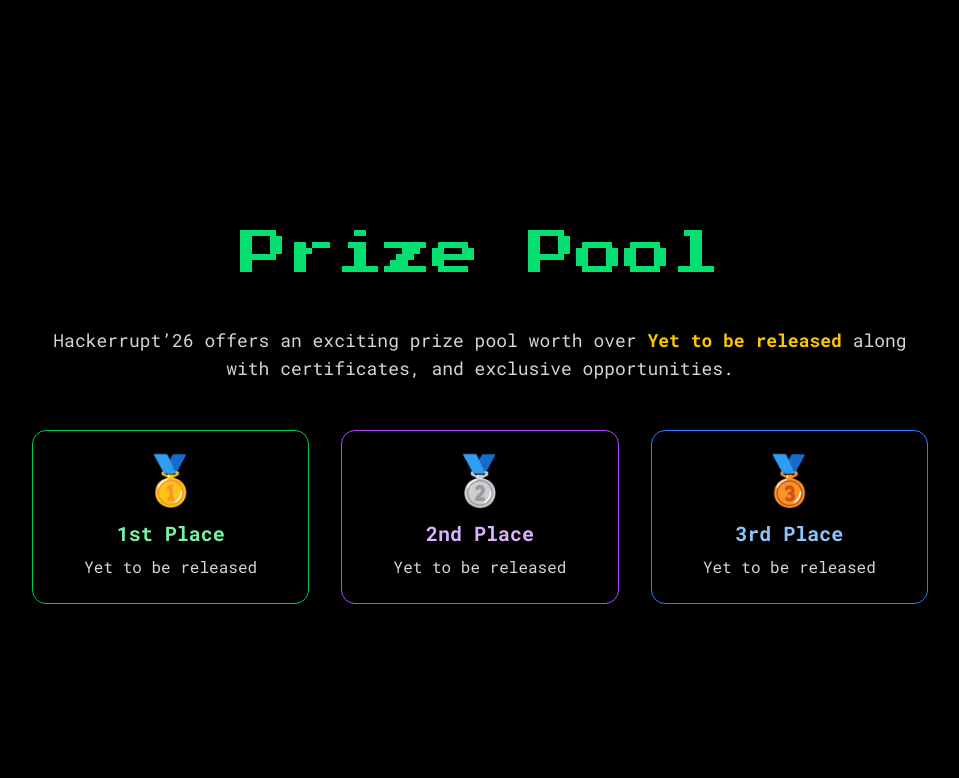
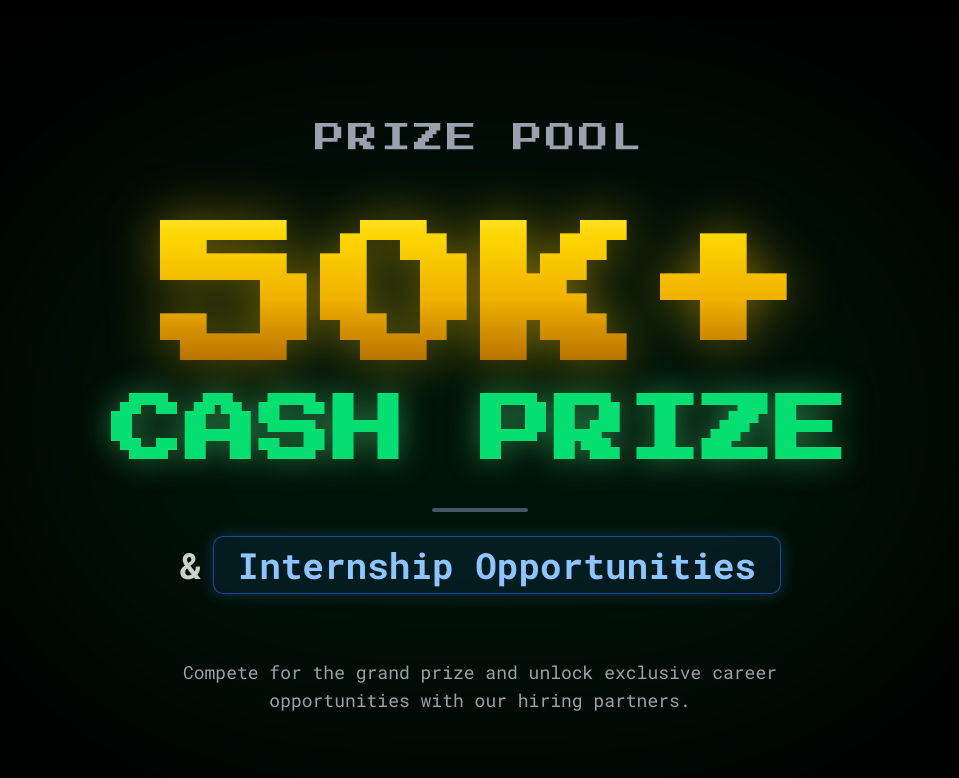
Before and after one commit to 25-sriram/Hackerrupt-2025, a Next.js app: page / in a window 1280 px wide. Shown: the part 802-1580 px from the top of the page, without its empty margins (160-1119 px from the left). Built offline with nearby package versions, Linux system fonts and the light colour scheme; no server answers.

Commit message:
Revamp PrizePoolSection layout and content
Updated the PrizePoolSection with a new layout and additional content, including a background glow effect and a cash prize heading.

```diff
--- a/app/page.tsx
+++ b/app/page.tsx
@@ -351,38 +351,45 @@ const HomeSection = ({ onRegisterClick }: { onRegisterClick: () => void }) => (
 );
 
 const PrizePoolSection = () => (
-  <div className="min-h-screen flex flex-col items-center justify-center text-center px-4 py-20">
-    <div className="max-w-4xl mx-auto">
-      <h2 className="font-pixel text-3xl md:text-5xl mb-12 text-green-400 animate-slide-in-down">
-        Prize Pool
+  <div className="min-h-screen flex flex-col items-center justify-center text-center px-4 py-20 relative overflow-hidden">
+    {/* Background Glow Effect */}
+    <div className="absolute top-1/2 left-1/2 -translate-x-1/2 -translate-y-1/2 w-3/4 h-3/4 bg-green-500/10 blur-[120px] rounded-full pointer-events-none" />
+
+    <div className="max-w-5xl mx-auto relative z-10">
+      <h2 className="font-pixel text-2xl md:text-3xl mb-16 text-gray-400 tracking-widest uppercase">
+        PRIZE POOL
       </h2>
 
-      <p className="text-lg text-gray-300 mb-12">
-        Hackerrupt’26 offers an exciting prize pool worth over{" "}
-        <span className="text-yellow-400 font-bold">Yet to be released</span> along with
-        certificates, and exclusive opportunities.
-      </p>
-
-      {/* Prize Grid */}
-      <div className="grid md:grid-cols-3 gap-8">
-        <div className="bg-black/50 border border-green-500 rounded-xl p-6 hover:scale-105 transition-transform duration-300">
-          <div className="text-5xl mb-4">🥇</div>
-          <h3 className="text-xl font-bold text-green-300 mb-2">1st Place</h3>
-          <p className="text-gray-300">Yet to be released</p>
+      {/* Huge Text Container */}
+      <div className="flex flex-col items-center animate-slide-in-down space-y-4">
+
+        {/* The Big Number */}
+        <div className="relative">
+            <h1 className="font-pixel text-8xl md:text-[10rem] leading-none font-extrabold text-transparent bg-clip-text bg-gradient-to-b from-yellow-300 via-yellow-500 to-yellow-700 drop-shadow-[0_0_25px_rgba(234,179,8,0.5)]">
+            50K+
+            </h1>
         </div>
 
-        <div className="bg-black/50 border border-purple-500 rounded-xl p-6 hover:scale-105 transition-transform duration-300">
-          <div className="text-5xl mb-4">🥈</div>
-          <h3 className="text-xl font-bold text-purple-300 mb-2">2nd Place</h3>
-          <p className="text-gray-300">Yet to be released</p>
-        </div>
-
-        <div className="bg-black/50 border border-blue-500 rounded-xl p-6 hover:scale-105 transition-transform duration-300">
-          <div className="text-5xl mb-4">🥉</div>
-          <h3 className="text-xl font-bold text-blue-300 mb-2">3rd Place</h3>
-          <p className="text-gray-300">Yet to be released</p>
+        {/* Cash Prize Text */}
+        <h2 className="text-4xl md:text-7xl font-bold text-green-400 font-pixel tracking-wide drop-shadow-[0_0_15px_rgba(74,222,128,0.5)]">
+          CASH PRIZE
+        </h2>
+
+        {/* Divider */}
+        <div className="w-24 h-1 bg-gray-600 my-6 rounded-full" />
+
+        {/* Internship Text */}
+        <div className="flex flex-col md:flex-row items-center justify-center gap-3 text-2xl md:text-4xl text-blue-300 font-semibold">
+          <span className="text-white opacity-80">&</span>
+          <span className="bg-blue-500/10 border border-blue-500/50 px-6 py-2 rounded-lg backdrop-blur-sm shadow-[0_0_15px_rgba(59,130,246,0.3)]">
+            Internship Opportunities
+          </span>
         </div>
       </div>
+
+      <p className="mt-16 text-lg text-gray-400 max-w-2xl mx-auto">
+        Compete for the grand prize and unlock exclusive career opportunities with our hiring partners.
+      </p>
     </div>
   </div>
 );
```
